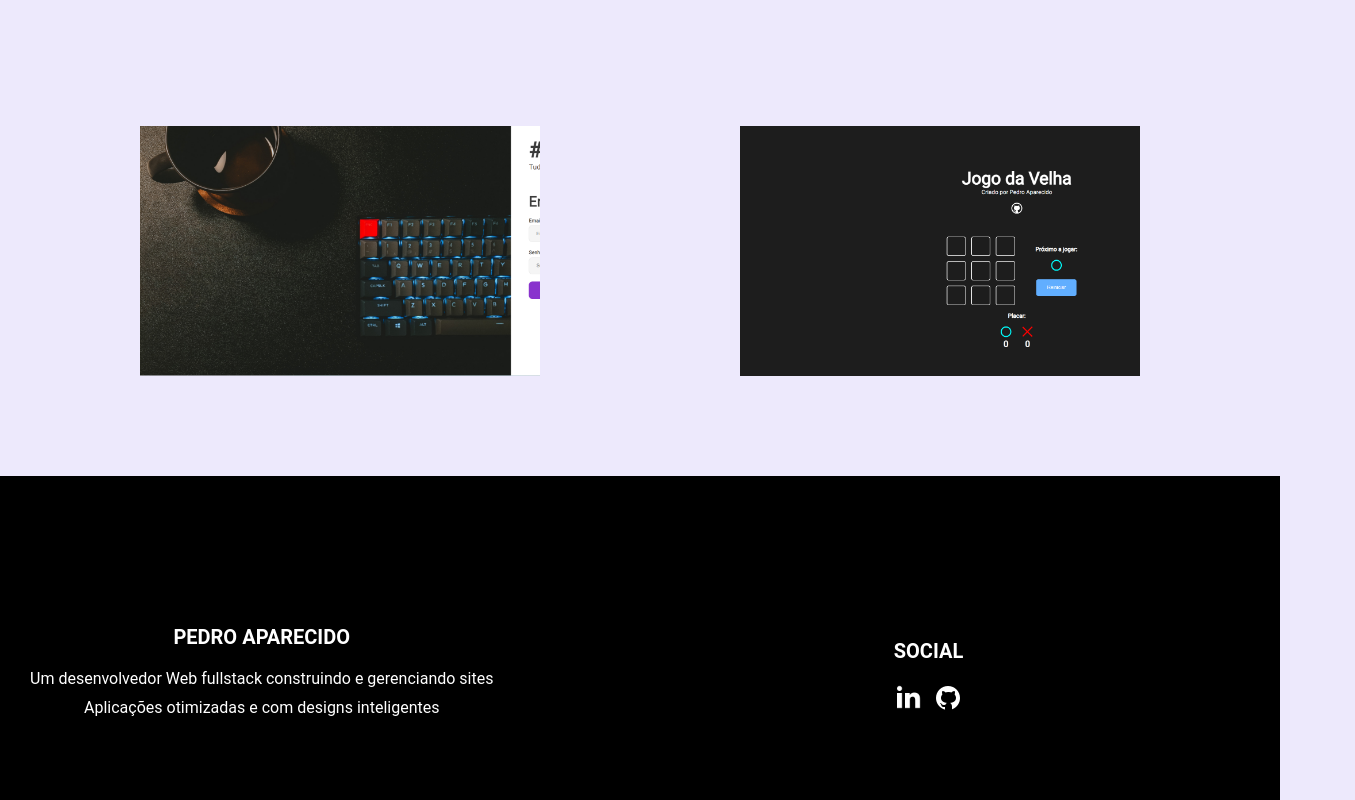
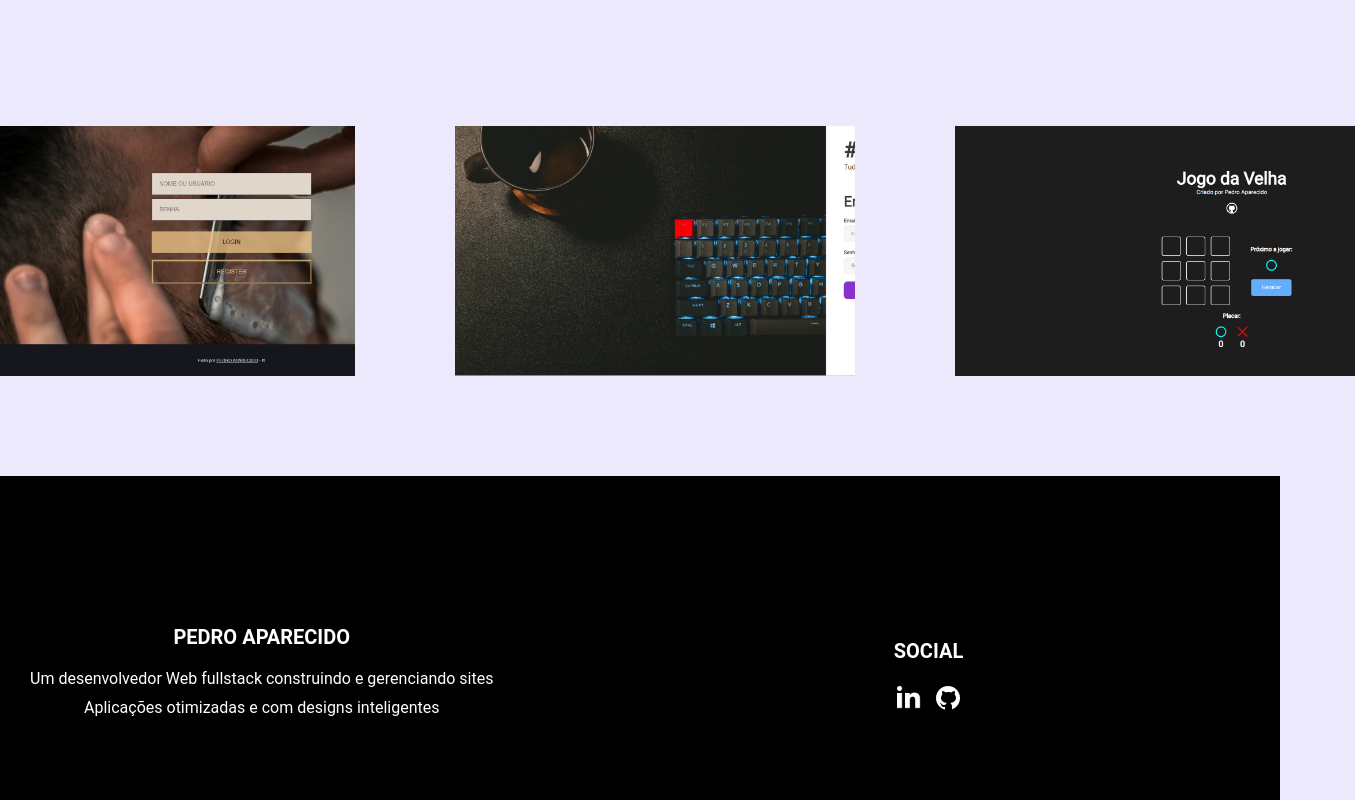
Before and after one commit to pedroaparecido/portfolio, a Next.js app: page / in a window 1280 px wide. Shown: the part 2180-2980 px from the top of the page, 1355 px wide, since content can reach past the window. Built offline with nearby package versions, Linux system fonts and the light colour scheme.

Commit message:
Colocado mais um site no ar!

```diff
--- a/pages/index.jsx
+++ b/pages/index.jsx
@@ -83,16 +83,18 @@ const DivProject = styled.div`
 `
 
 const DivCard = styled.div`
-    display: flex;
-    flex-direction: row;
+    display: grid;
+    grid-template-columns: repeat(3, 1fr);
     align-items: center;
     justify-content: center;
-    gap: 200px;
+    gap: 100px;
+    padding-left: 30px;
 
     @media (max-width: 768px) {
         display: flex;
         flex-direction: column;
         gap: 0;
+        padding-left: 0;
     }
 `
 
@@ -169,6 +171,7 @@ function HomePage() {
                 <Text>MEUS PROJETOS RECENTES</Text>
             </DivProject>
             <DivCard>
+                <A href="https://barber-shop-3s4w36l4u-pedro-aparecidos-projects.vercel.app/" target="_blank"><CardProject image={'/barbershop.png'}>Barber Shop: uma barbearia online para agendamento horários</CardProject></A>
                 <A href="https://social-dev-jet.vercel.app" target="_blank"><CardProject image={'/socialdev.png'}>Social Dev: uma rede social para desenvolvedores</CardProject></A>
                 <A href="https://react-jogo-da-velha-steel-sigma.vercel.app/" target="_blank"><CardProject image={'/jogodavelha.png'}>Jogo da Velha: um jogo da velha feito em javascript</CardProject></A>
             </DivCard>
```
Also changed, not shown: public/barbershop.png (added).
